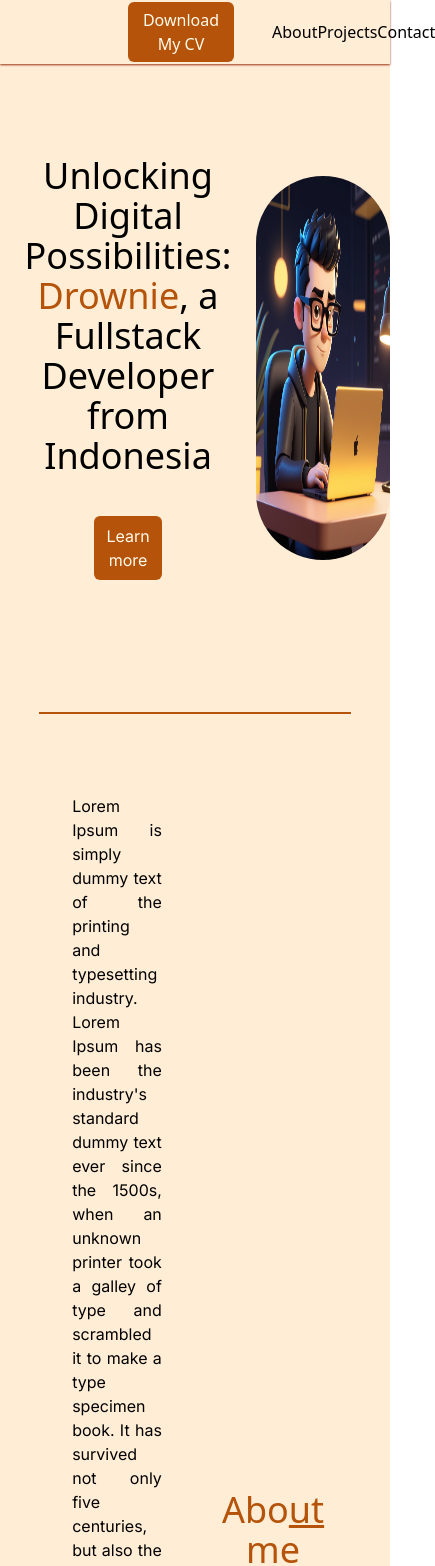
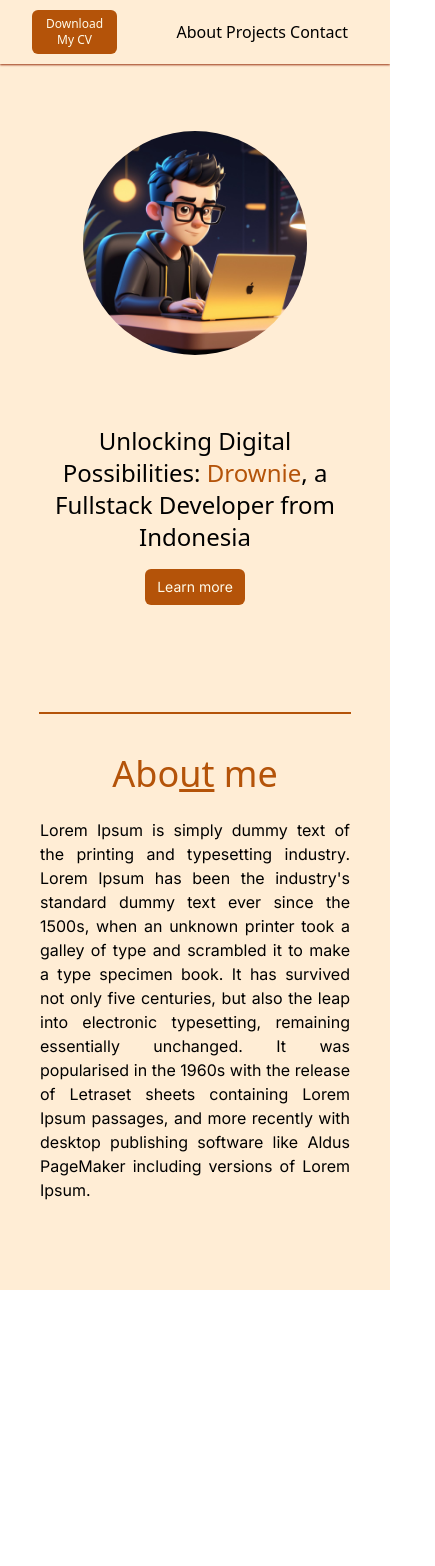
Before and after one commit to Drownie/portfolio_next, a Next.js app: page / in a window 390 px wide. Shown: the top 1566 px of the page, 435 px wide, since content can reach past the window. After the commit the page ends 1290 px from the top, so only its background shows below. Built offline with nearby package versions, Linux system fonts and the light colour scheme.

Commit message:
Update Responsive

```diff
--- a/src/app/layout.tsx
+++ b/src/app/layout.tsx
@@ -7,7 +7,8 @@ const inter = Inter({ subsets: ["latin"] });
 export const metadata: Metadata = {
   title: "Drownie Portfolio",
   description: "Portfolio website to showcase my projects",
-  authors: {name: "drownie", url: "https://www.linkedin.com/in/abraham-mahanaim-735a30218/"}
+  authors: {name: "drownie", url: "https://www.linkedin.com/in/abraham-mahanaim-735a30218/"},
+  viewport: "width=device-width, initial-scale=1",
 };
 
 export default function RootLayout({
--- a/src/app/page.tsx
+++ b/src/app/page.tsx
@@ -9,7 +9,6 @@ export default function Home () {
             <Banner />
             <div className="border-[.5px] border-amber-700 border-solid w-4/5 ml-[10%] my-10"></div>
             <About />
-            <h1 className="text-xl">HOME</h1>
         </main>
     );
 }
--- a/src/components/about.tsx
+++ b/src/components/about.tsx
@@ -1,10 +1,10 @@
 export default function About() {
     return (
-        <div id="about" className="my-20 flex min-h-96 justify-center">
-            <div className="flex flex-col justify-center items-center w-[40%] px-10">
+        <div id="about" className="flex min-h-96 justify-center flex-wrap-reverse">
+            <div className="flex flex-col justify-center items-center md:w-[40%] w-full px-10 md:mb-10 mb-20 md:mt-0 mt-6">
                 <p className="mb-2 text-justify">Lorem Ipsum is simply dummy text of the printing and typesetting industry. Lorem Ipsum has been the industry's standard dummy text ever since the 1500s, when an unknown printer took a galley of type and scrambled it to make a type specimen book. It has survived not only five centuries, but also the leap into electronic typesetting, remaining essentially unchanged. It was popularised in the 1960s with the release of Letraset sheets containing Lorem Ipsum passages, and more recently with desktop publishing software like Aldus PageMaker including versions of Lorem Ipsum.</p>
             </div>
-            <div className="flex justify-center items-center w-[40%]">
+            <div className="flex justify-center items-center md:w-[40%] w-full md:mb-10">
                 <h3 className="text-4xl font-sans font-medium text-center text-amber-700">Abo<span className="underline">ut</span> me</h3>
             </div>
         </div>
--- a/src/components/banner.tsx
+++ b/src/components/banner.tsx
@@ -1,12 +1,12 @@
 export default function Banner() {
     return (
-        <div className="flex w-full h-[38rem]">
-            <div className="flex flex-col justify-center items-center w-2/4 px-32">
-                <h2 className="text-4xl font-sans text-center">Unlocking Digital Possibilities: <span className="text-amber-700">Drownie</span>, a Fullstack Developer from Indonesia</h2>
-                <button className="mt-10 bg-amber-700 px-3 py-2 rounded-md text-amber-50 hover:bg-amber-900">Learn more</button>
+        <div className="flex w-full h-[38rem] flex-wrap-reverse">
+            <div className="flex flex-col justify-center items-center md:w-2/4 w-full md:px-32 px-10">
+                <h2 className="md:text-4xl text-2xl md:mt-0 mt-[-4rem] font-sans text-center">Unlocking Digital Possibilities: <span className="text-amber-700">Drownie</span>, a Fullstack Developer from Indonesia</h2>
+                <button className="md:mt-10 mt-4 bg-amber-700 px-3 py-2 rounded-md text-amber-50 hover:bg-amber-900 md:text-base text-sm">Learn more</button>
             </div>
-            <div className="flex justify-center items-center w-2/4">
-                <img src="/images/banner.jpeg" alt="Banner image" className="h-96 rounded-full"/>
+            <div className="flex justify-center items-center md:w-2/4 w-full">
+                <img src="/images/banner.jpeg" alt="Banner image" className="md:h-96 h-56 rounded-full"/>
             </div>
         </div>
     );
--- a/src/components/navbar.tsx
+++ b/src/components/navbar.tsx
@@ -1,3 +1,5 @@
+"use client"
+
 import Link from "next/link";
 
 const menuItems = [
@@ -18,7 +20,7 @@ const menuItems = [
 export default function Navbar() {
     const RenderNavButton = () => {
         return (
-            <div className="flex w-[20%] mr-10 justify-around items-center">
+            <div className="flex xl:w-[20%] lg:w-[25%] md:w-[30%] sm:w-[35%] w-[45%] mr-10 justify-around items-center">
                 {menuItems.map((menuItem, index) => {
                     return <Link className="font-sans hover:text-amber-700" key={index} href={menuItem.path}>{menuItem.title}</Link>;
                 })}
@@ -26,11 +28,21 @@ export default function Navbar() {
         );
     }
 
+    function toggleNavbar(navbarId: string): void {
+        console.log(navbarId)
+        return
+    }
+
+    function openDropdown(dropdownId: string): void {
+        console.log(dropdownId)
+        return
+    }
+
     return (
         <nav className="shadow-sm shadow-orange-800">
             <div className="w-full h-16 flex justify-between">
-                <div className="w-[60%] flex items-center">
-                    <button className="font-sans text-amber-50 bg-amber-700 py-1.5 px-2.5 rounded-md ml-32">Download My CV</button>
+                <div className="flex items-center xl:bg-red-500 xl:w-[60%] lg:w-[50%] md:w-[40%] sm:w-[30%] w-[30%]">
+                    <button className="font-sans md:text-base sm:text-sm text-xs text-amber-50 bg-amber-700 py-1.5 px-2.5 rounded-md xl:ml-32 lg:ml-24 md:ml-16 sm:ml-8 ml-8">Download My CV</button>
                 </div>
                 <RenderNavButton/>
             </div>
```
Also changed, not shown: 2 other files (tests, documents, lock files or other folders).
